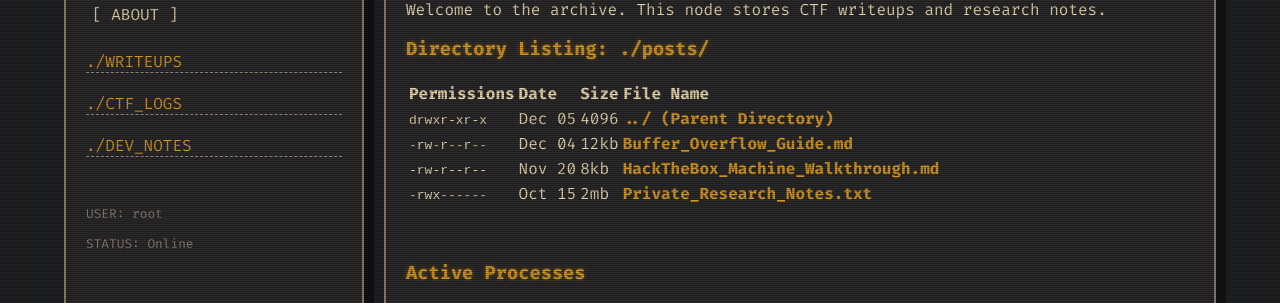
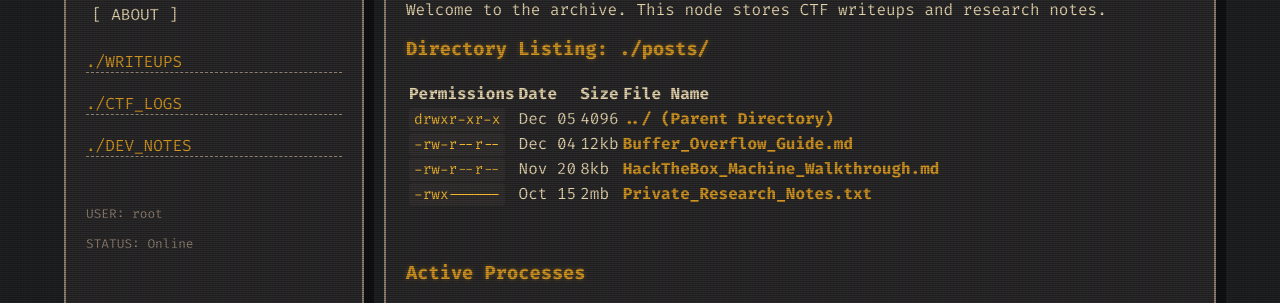
Before and after one commit to cyberathlete/cyberathlete.github.io, a Jekyll site: the page built from index.md, in a window 1280 px wide. Shown: the part 228-531 px from the top of the page. Built offline with Jekyll 4.4.1, drawn with Linux system fonts in a browser that asks for light colours.

Commit message:
Update style.css

```diff
--- a/assets/css/style.css
+++ b/assets/css/style.css
@@ -124,3 +124,34 @@ h1, h2, h3 { color: var(--accent); margin-top: 0; text-shadow: var(--glow); }
 .nav-list a:hover .tag-badge {
     color: #1d2021;        /* Turn dark when background turns amber */
 }
+/* --- CODE BLOCK STYLING --- */
+
+/* 1. The Big Code Block Wrapper */
+pre {
+    background-color: #121212;   /* Pitch black background */
+    border: 1px solid var(--border);
+    padding: 15px;
+    overflow-x: auto;            /* Scroll horizontally if text is long */
+    margin: 15px 0;
+    box-shadow: inset 0 0 10px #000; /* Inner shadow for depth */
+}
+
+/* 2. The Text Inside the Block */
+pre code {
+    color: #b8bb26;              /* Matrix Green/Yellow for code */
+    font-family: 'Fira Code', monospace;
+    font-size: 0.9em;
+    border: none;
+    background: none;            /* Remove background from inner code */
+    padding: 0;
+}
+
+/* 3. Inline Code (like `this`) */
+code {
+    background-color: #32302f;   /* Dark highlight */
+    color: #fabd2f;              /* Bright Orange */
+    padding: 2px 5px;
+    border-radius: 3px;
+    font-family: 'Fira Code', monospace;
+    font-size: 0.9em;
+}
```
